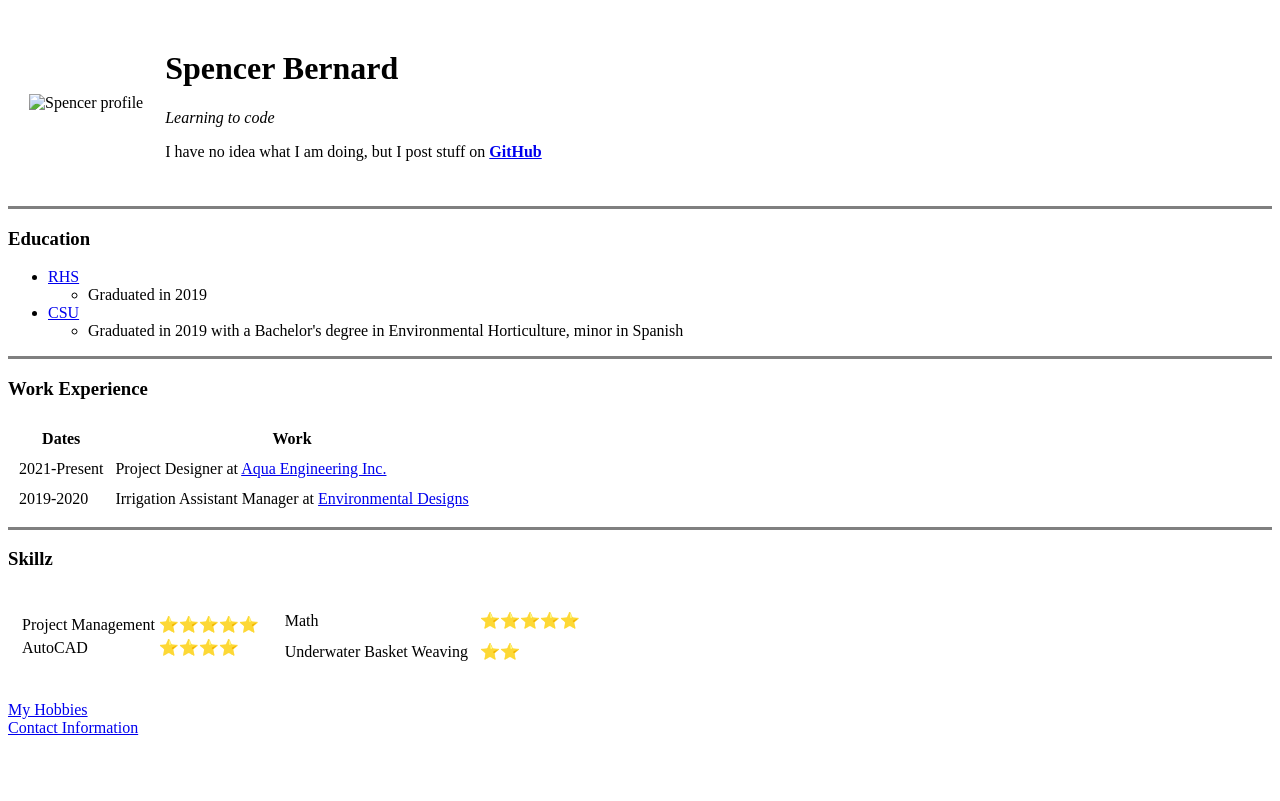
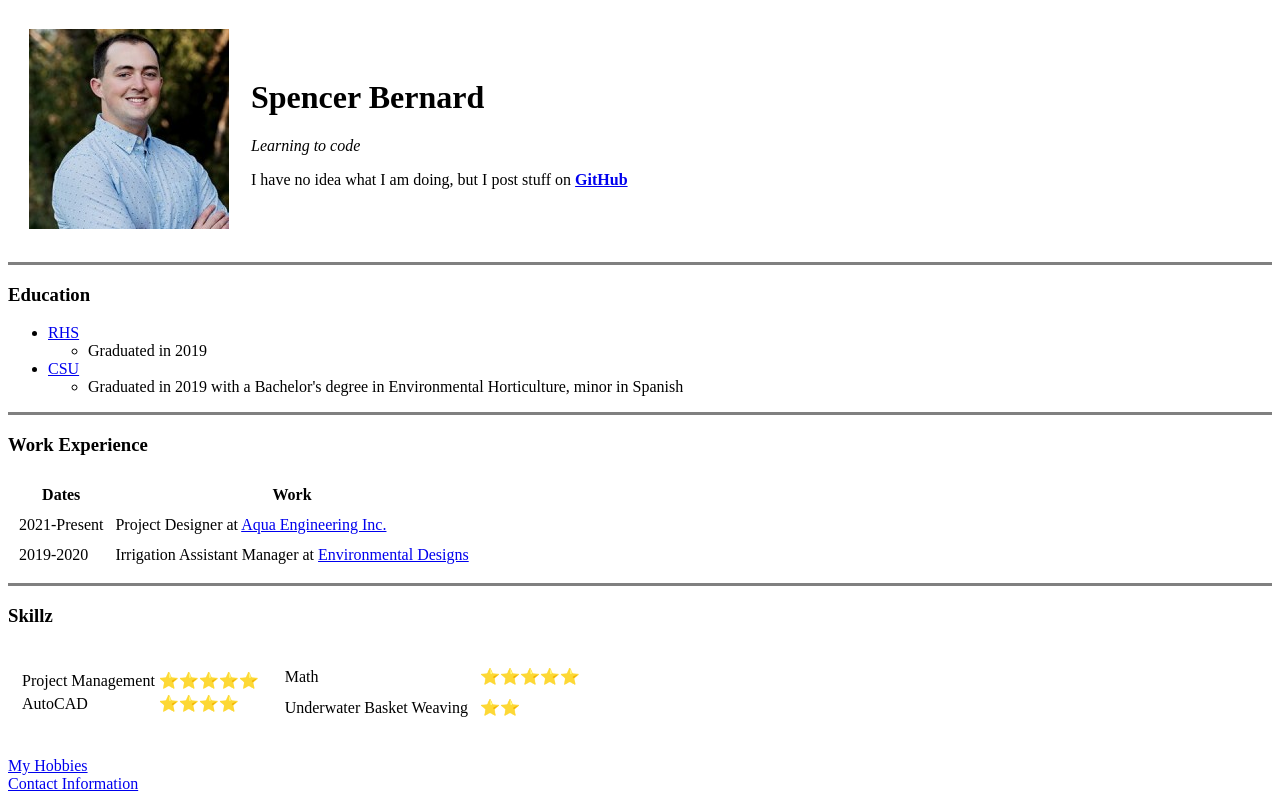
Before and after one commit to sjbern/CV, a plain HTML site: page index.html in a window 1280 px wide. Drawn offline with Linux system fonts and the light colour scheme.

Commit message:
Add files via upload

```diff
--- a/index.html
+++ b/index.html
@@ -9,7 +9,7 @@
 <body>
   <table cellspacing="20">
     <tr>
-      <td> <img src="images/Spencer Profile.jpg" alt="Spencer profile"></td>
+      <td> <img src="Spencer Profile.jpg" alt="Spencer profile"></td>
       <td>
         <h1>Spencer Bernard</h1>
         <p><em>Learning to code</em></p>
```
